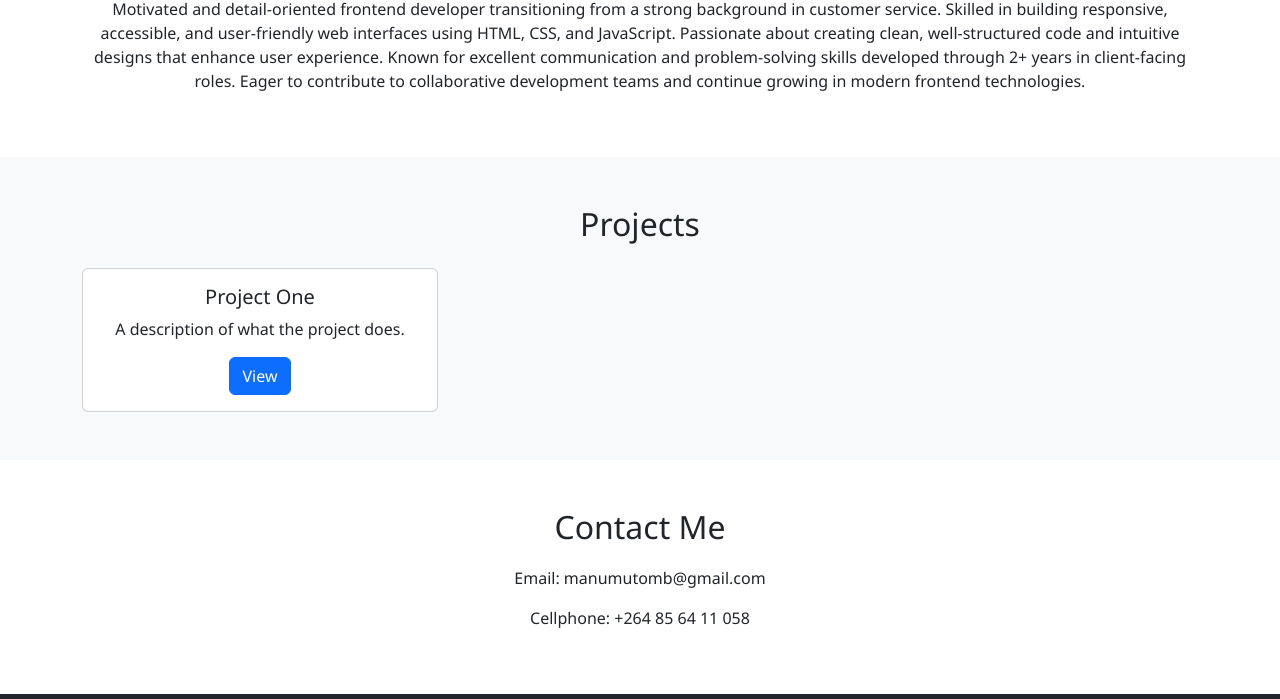
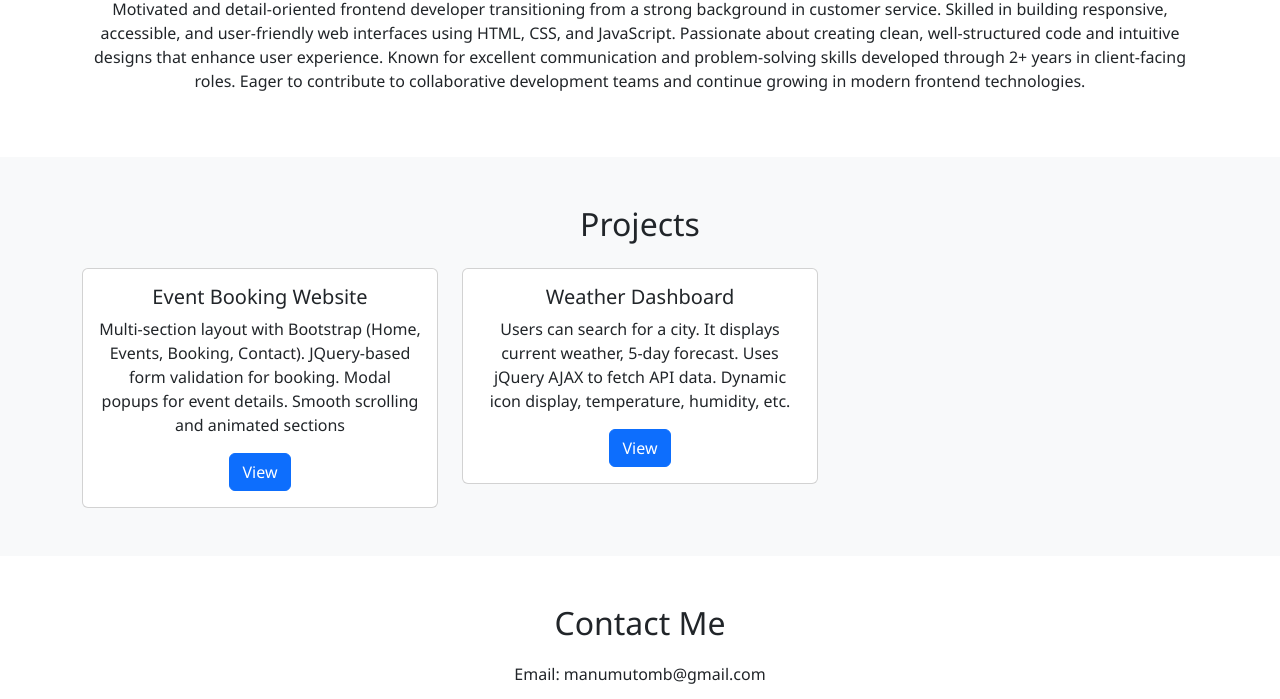
Before and after one commit to Mutomb10/My-portfolio-done, a plain HTML site: page index.html in a window 1280 px wide. Shown: the part 579-1278 px from the top of the page. Drawn offline with nearby package versions, Linux system fonts and the light colour scheme.

Commit message:
Add files via upload

```diff
--- a/index.html
+++ b/index.html
@@ -55,13 +55,22 @@
         <div class="col-md-4">
           <div class="card">
             <div class="card-body">
-              <h5 class="card-title">Project One</h5>
-              <p class="card-text">A description of what the project does.</p>
-              <a href="#" class="btn btn-primary">View</a>
+              <h5 class="card-title">Event Booking Website</h5>
+              <p class="card-text">Multi-section layout with Bootstrap (Home, Events, Booking, Contact). JQuery-based form validation for booking. Modal popups for event details. Smooth scrolling and animated sections</p>
+              <a href="https://mutomb10.github.io/Event-Booking/" class="btn btn-primary">View</a>
             </div>
           </div>
         </div>
-        <!-- Add more project cards here -->
+
+        <div class="col-md-4">
+          <div class="card">
+            <div class="card-body">
+              <h5 class="card-title">Weather Dashboard</h5>
+              <p class="card-text">Users can search for a city. It displays current weather, 5-day forecast. Uses jQuery AJAX to fetch API data. Dynamic icon display, temperature, humidity, etc.</p>
+              <a href="https://mutomb10.github.io/Weather-Dashboard/" class="btn btn-primary">View</a>
+            </div>
+          </div>
+        </div>
       </div>
     </div>
   </section>
```
